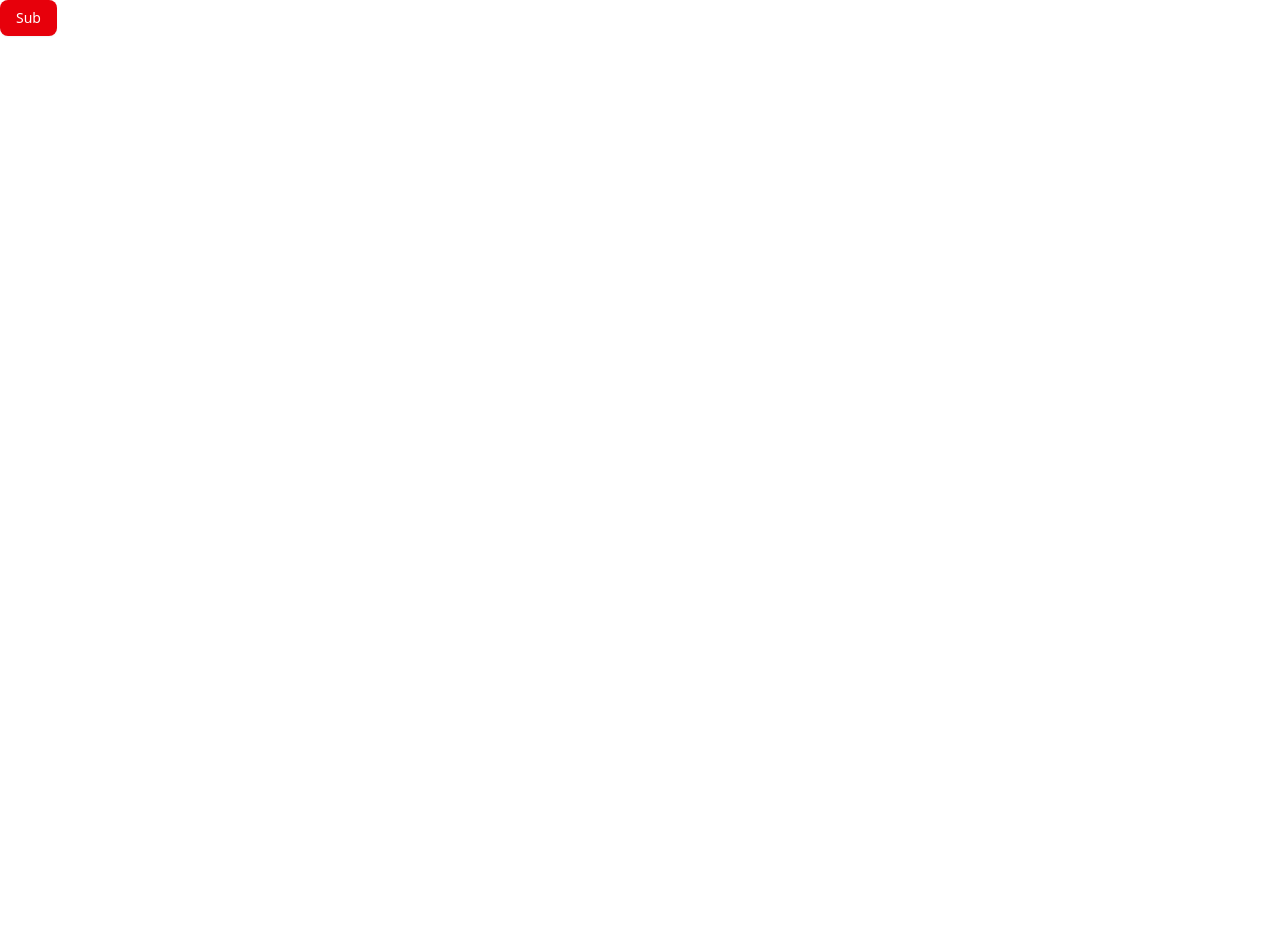
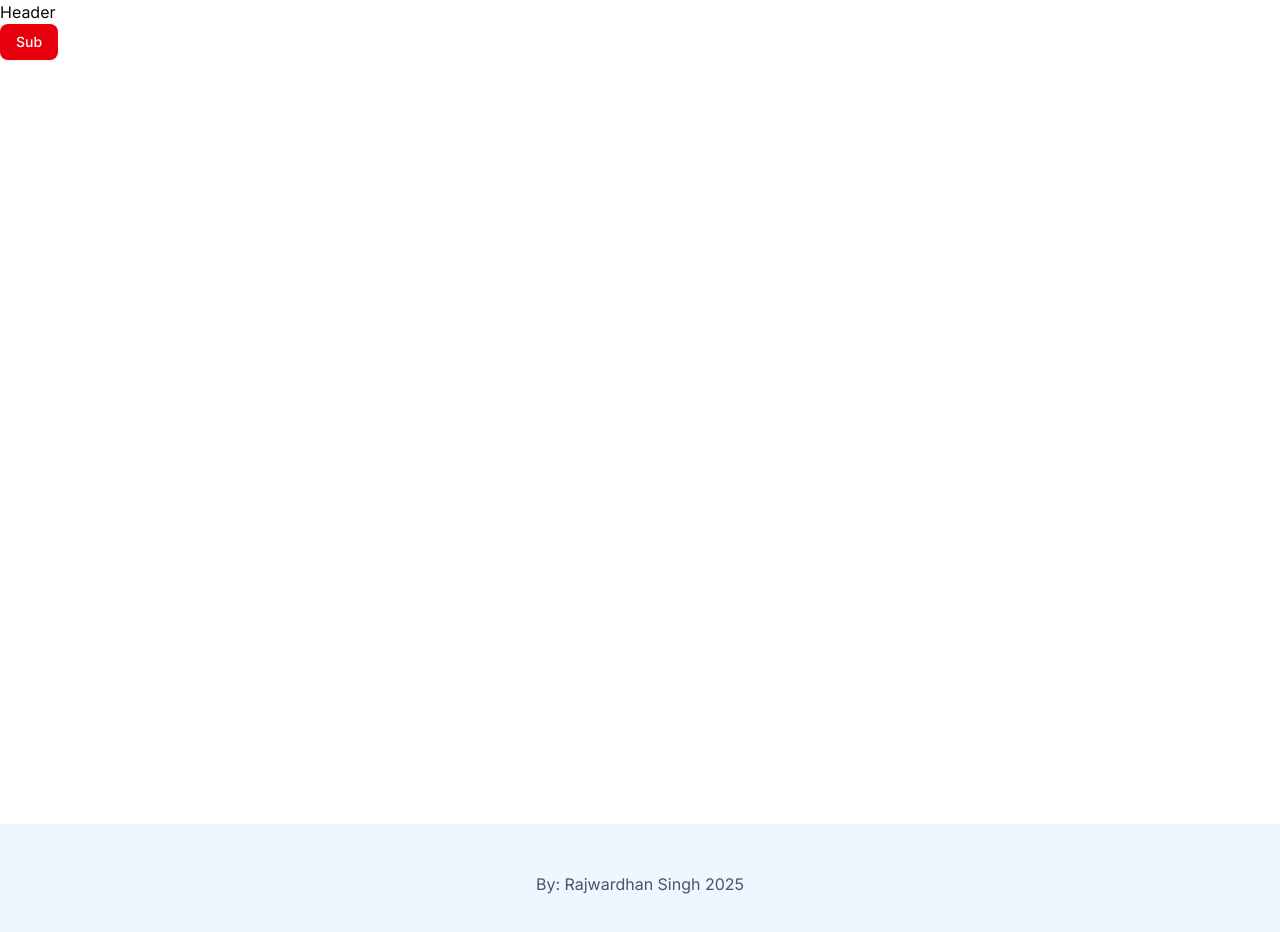
Before and after one commit to RajwardhanSinghUmath/fintract, a Next.js app: page / in a window 1280 px wide. Shown: the top 932 px of the page. Before the commit the page ends 800 px from the top, so only its background shows below. Built offline with nearby package versions, Linux system fonts and the light colour scheme.

Commit message:
Setting up layout

```diff
--- a/app/layout.js
+++ b/app/layout.js
@@ -1,28 +1,31 @@
-import { Geist, Geist_Mono } from "next/font/google";
+import { Geist, Geist_Mono, Inter } from "next/font/google";
 import "./globals.css";
+import Header from "@/components/Header";
 
-const geistSans = Geist({
-  variable: "--font-geist-sans",
-  subsets: ["latin"],
-});
-
-const geistMono = Geist_Mono({
-  variable: "--font-geist-mono",
-  subsets: ["latin"],
-});
+const inter = Inter({subsets:["latin"]});
 
 export const metadata = {
-  title: "Create Next App",
-  description: "Generated by create next app",
+  title: "FinTract",
+  description: "One stop finance platform",
 };
 
 export default function RootLayout({ children }) {
   return (
     <html lang="en">
       <body
-        className={`${geistSans.variable} ${geistMono.variable} antialiased`}
+        className={`${inter.className}`}
       >
+        {/* header */}
+        <Header/>
+        <main className="min-h-screen">
         {children}
+        </main>
+        {/* footer */}
+        <footer className="bg-blue-50 py-12">
+          <div className="container mx-auto px-4 text-center text-gray-600">
+            <p>By: Rajwardhan Singh 2025</p>
+          </div>
+        </footer>
       </body>
     </html>
   );
--- /dev/null
+++ b/components/Header.jsx
@@ -0,0 +1,11 @@
+import React from 'react'
+
+const Header = () => {
+  return (
+    <div>
+      Header
+    </div>
+  )
+}
+
+export default Header
```
